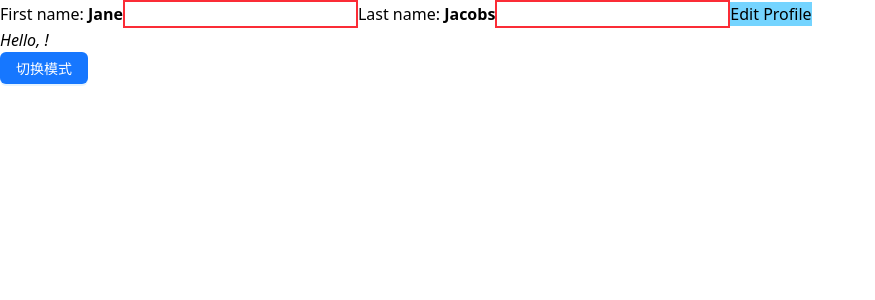
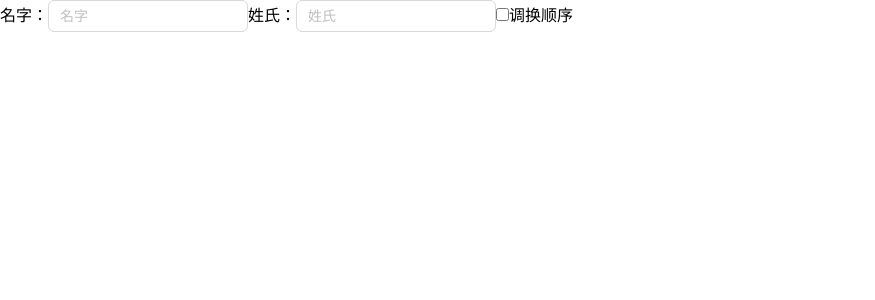
Before and after one commit to YangWavei/react_lodash_ui_exercise, a React (Vite) app: page / in a window 1280 px wide. Shown: the top 300 px of the page, without its empty margins (0-875 px from the left). Built offline with nearby package versions, Linux system fonts and the light colour scheme.

Commit message:
交换2个表单字段

```diff
--- a/src/App.tsx
+++ b/src/App.tsx
@@ -1,11 +1,38 @@
-import EditProfile from "./components/EditProfile";
+import { useState } from "react";
+import Field from "./components/Field";
 
 /** 主组件 */
 function App() {
-  return (
-    <div className="w-screen h-screen">
-      <EditProfile />
-    </div>
+  const [reverse, setReverse] = useState(false);
+
+  let checkbox = (
+    <label>
+      <input
+        type="checkbox"
+        checked={reverse}
+        onChange={e => setReverse(e.target.checked)}
+      />
+      调换顺序
+    </label>
   );
+  // React 使用 `key` 来识别和复用组件实例，当前Field组件使用的`key`是固定的，所以切换顺序时 React会
+  // 复用相同的组件实例，保留其内部状态
+  if (reverse) {
+    return (
+      <>
+        <Field label="姓氏" key={`F-Name`} />
+        <Field label="名字" key={`Name`} />
+        {checkbox}
+      </>
+    );
+  } else {
+    return (
+      <>
+        <Field label="名字" key={`Name`} />
+        <Field label="姓氏" key={`F-Name`} />
+        {checkbox}
+      </>
+    );
+  }
 }
 export default App;
--- a/src/components/EditProfile.tsx
+++ /dev/null
@@ -1,55 +0,0 @@
-import { useState } from "react";
-import { Button } from "antd";
-type Pattern = 'edit' | 'view'
-/** 个人信息编辑 */
-export default function EditProfile() {
-  const [pattern, setPattern] = useState<Pattern>('edit')
-
-  const [firstName, setFirstName] = useState('')
-
-  const [lastName, setLastName] = useState('')
-
-  const handlePatternSwitch = (p: Pattern) => {
-    if (p === 'edit') {
-      setPattern('view')
-    } else if (p === 'view') {
-      setPattern('edit')
-    }
-  }
-
-  const handleFirstNameChange = (e: React.ChangeEvent<HTMLInputElement>) => {
-    setFirstName(e.target.value)
-  }
-
-  const handleLastNameChange = (e: React.ChangeEvent<HTMLInputElement>) => {
-    setLastName(e.target.value)
-  }
-
-  return (
-    <form>
-      {/* 编辑模式下显示可编辑内容，否则只显示结果 */}
-      {
-        pattern === 'edit' && (
-          <>
-            <label>
-              First name:{' '}
-              <b>Jane</b>
-              <input onChange={handleFirstNameChange} className="border-2 border-red-500 outline-none" />
-            </label>
-            <label>
-              Last name:{' '}
-              <b>Jacobs</b>
-              <input onChange={handleLastNameChange} className="border-2 border-red-500 outline-none" />
-            </label>
-            <button className="bg-sky-300" type="submit">
-              Edit Profile
-            </button>
-          </>)
-      }
-      <p><i>Hello, {firstName} {lastName}!</i></p>
-      <Button type="primary" onClick={() => handlePatternSwitch(pattern)}>
-        切换模式
-      </Button>
-    </form>
-  );
-};
--- /dev/null
+++ b/src/components/Field.tsx
@@ -0,0 +1,21 @@
+import { useState } from "react"
+import { Input } from "antd";
+interface I_FieldParams {
+  label: string
+}
+
+export default function Field({ label }: I_FieldParams) {
+  const [text, setText] = useState('')
+  return (
+    <label>
+      {label}：
+      <Input
+        style={{ width: '200px' }}
+        type="text"
+        value={text}
+        placeholder={label}
+        onChange={e => setText(e.target.value)}
+      />
+    </label>
+  )
+};
```
